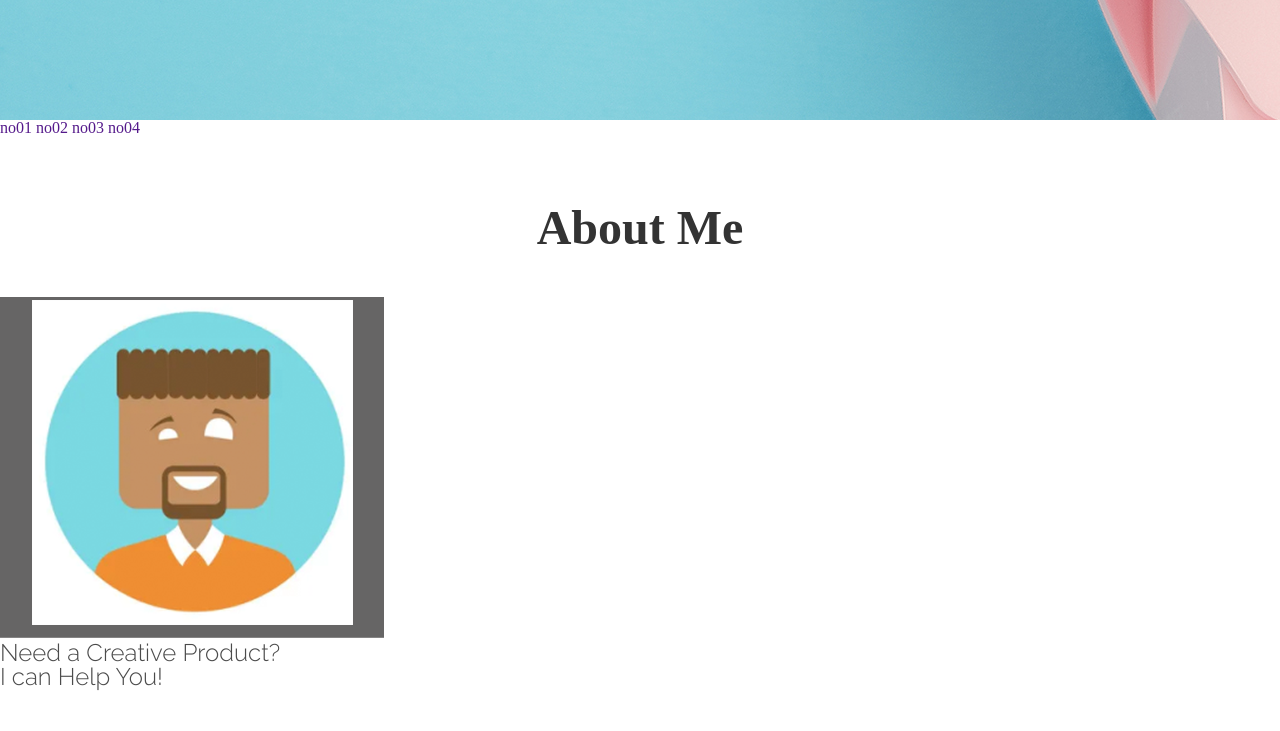
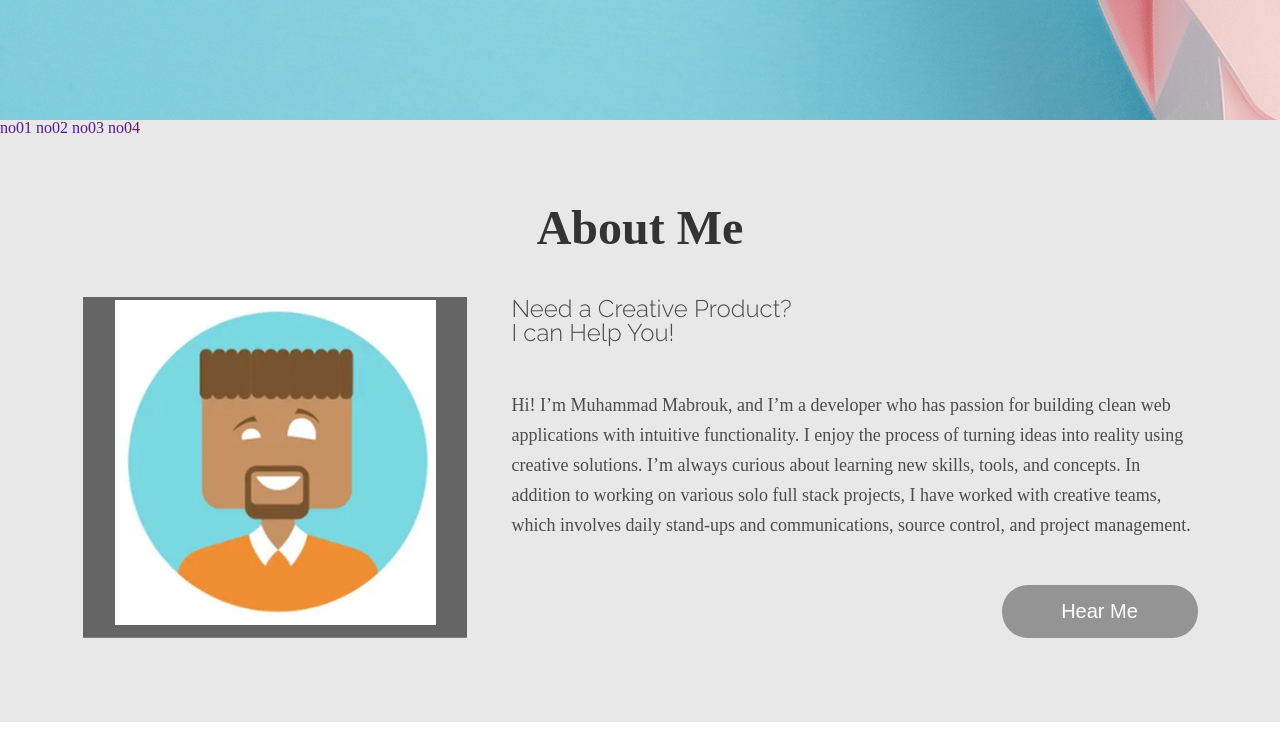
Before and after one commit to sangyeop0529/gangnam, a website built with Parcel: page index.html in a window 1280 px wide. Shown: the part 680-1411 px from the top of the page. Built offline with nearby package versions, Linux system fonts and the light colour scheme; grey boxes are pictures that could not be loaded.

Commit message:
box02 end

```diff
--- a/index.html
+++ b/index.html
@@ -8,6 +8,7 @@
   <title>123</title>
   <link rel="stylesheet" href="https://cdn.jsdelivr.net/npm/reset-css@5.0.1/reset.min.css">
   <link rel="stylesheet" href="./css/style.css">
+  <link rel="stylesheet" href="./css/box02.css">
   <link rel="stylesheet" href="./css/style_media.css">
 </head>
 
@@ -52,7 +53,7 @@
     <article id="box02">
       <div>
         <h3>About Me</h3>
-        <div>
+        <div class="box">
           <figure>
             <img src="./images/icon/people.png" alt="people">
             <figcaption class="hide">My Intro</figcaption>
@@ -65,7 +66,7 @@
               creative solutions. I’m always curious about learning new skills, tools, and concepts. In addition to
               working on various solo full stack projects, I have worked with creative teams, which involves daily
               stand-ups and communications, source control, and project management.</p>
-            <p><button>Hear Me</button></p>
+            <p class="btn"><button>Hear Me</button></p>
           </div>
         </div>
     </article>
--- /dev/null
+++ b/scss/box02.scss
@@ -0,0 +1,43 @@
+/* box02 */
+
+#box02 {
+  background-color: #e8e8e8;
+
+  &>div {
+    width: 1115px;
+    margin: 0 auto;
+
+    .box {
+      position: relative;
+      padding-left: 429px;
+
+      figure {
+        position: absolute;
+        left: 0;
+        top: 0;
+        width: 429px;
+      }
+
+      &>div {
+
+        p.text {
+          line-height: 30px;
+          margin-bottom: 45px;
+        }
+
+        p.btn {
+          text-align: right;
+          button {
+            width: 196px;
+            height: 53px;
+            background-color: #949494;
+            border: none;
+            color: #fff;
+            font-size: 20px;
+            border-radius: 26px;
+          }
+        }
+      }
+    }
+  }
+}
```
Also changed, not shown: css/box02.css (added), css/style.css (line endings or trailing spaces).
